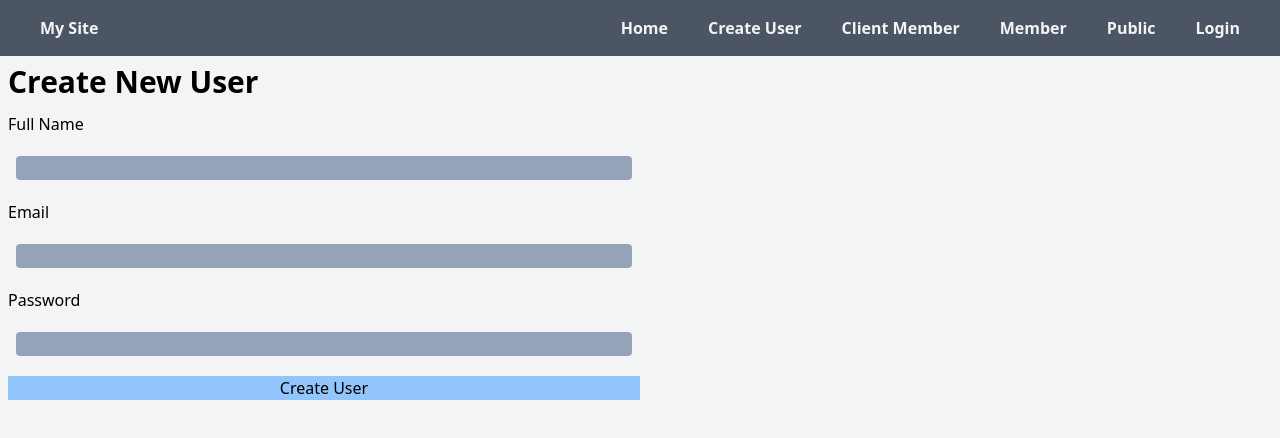
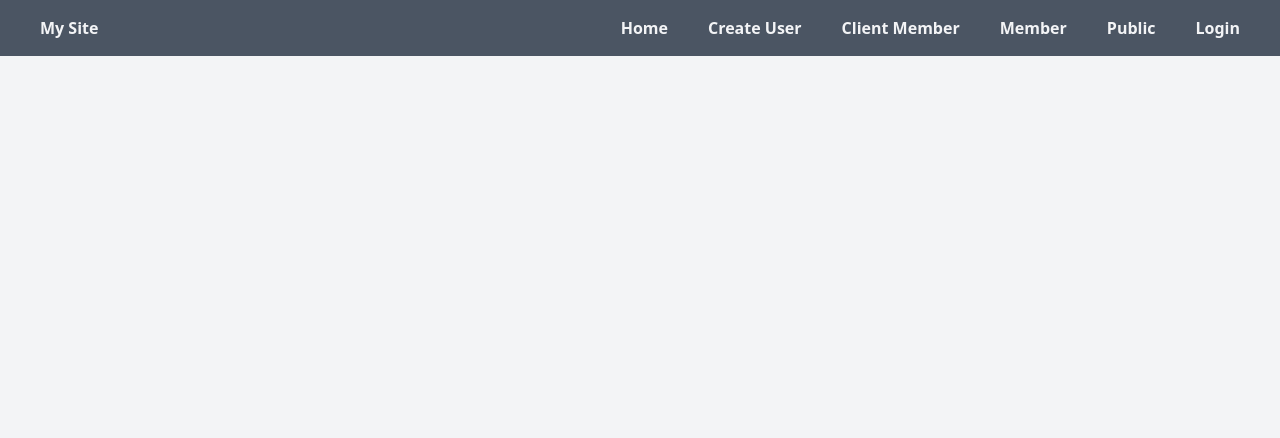
Before and after one commit to imbizman316/next-auth-tutorial, a Next.js app: page /CreateUser in a window 1280 px wide. Shown: the top 438 px of the page. Built offline with nearby package versions, Linux system fonts and the light colour scheme; no server answers.

Commit message:
Add create user2

```diff
--- a/app/CreateUser/page.tsx
+++ b/app/CreateUser/page.tsx
@@ -2,11 +2,7 @@ import React from "react";
 import UserForm from "../(components)/UserForm";
 
 const CreateUser = () => {
-  return (
-    <div>
-      <UserForm />
-    </div>
-  );
+  return <div>{/* <UserForm /> */}</div>;
 };
 
 export default CreateUser;
```
